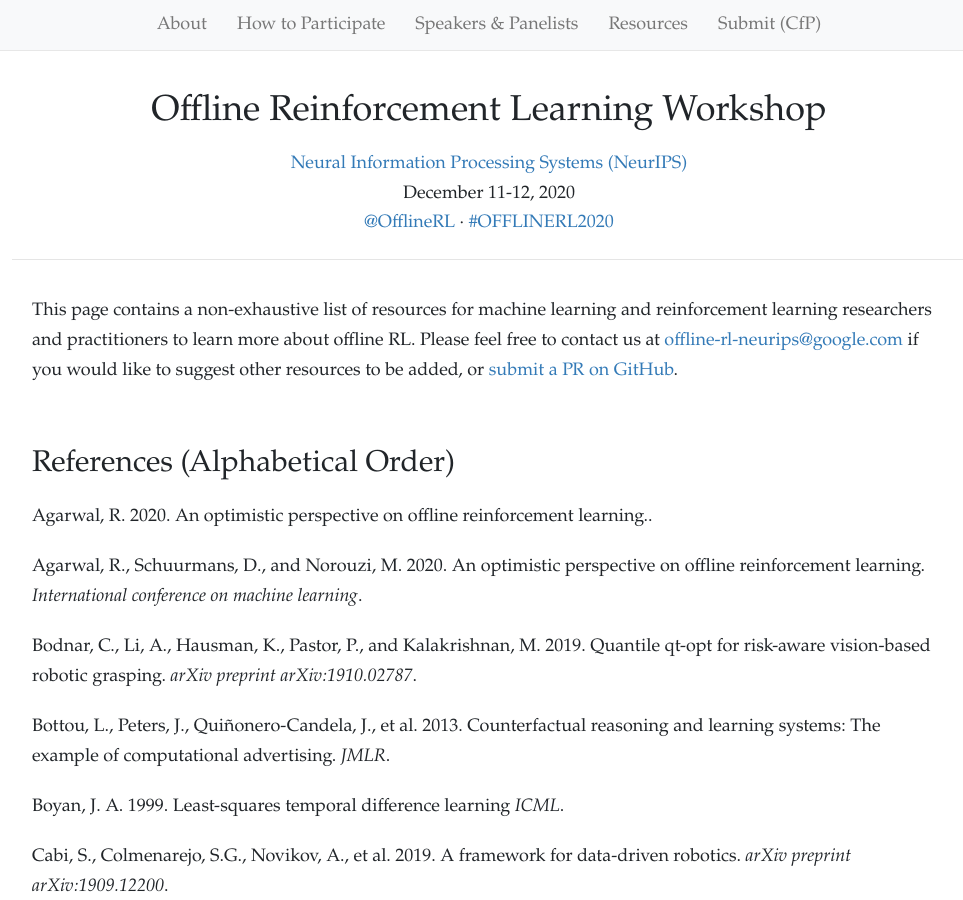
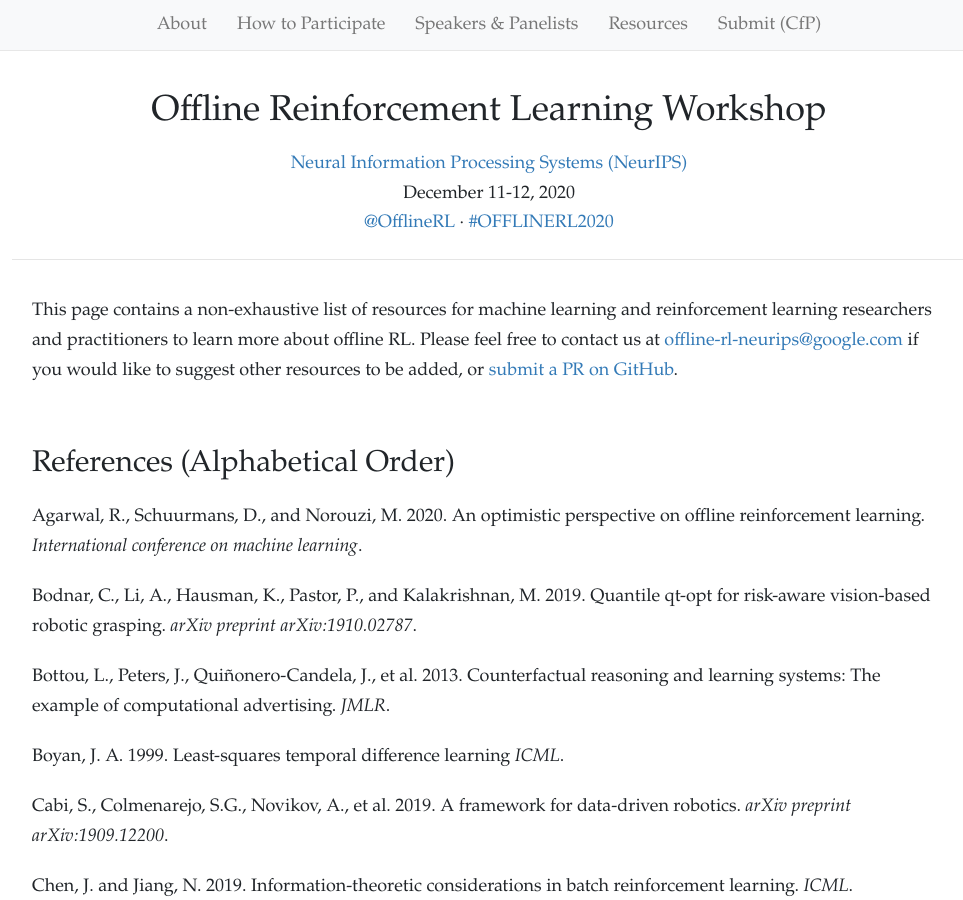
Before and after one commit to offline-rl-neurips/offline-rl-neurips.github.io, a Jekyll site: the page built from resources.html, in a window 1280 px wide and 900 px high. Shown: the whole window, without its empty margins (151-1114 px from the left). Built offline with Jekyll 4.4.1, drawn with Linux system fonts in a browser that asks for light colours; nearby versions of some CDN libraries; some of the changed text lies outside the part shown.

Commit message:
Update resources.html

```diff
--- a/resources.html
+++ b/resources.html
@@ -17,9 +17,9 @@
 <div id="references" class="row">
 <div id="refs" class="references hanging-indent" role="doc-bibliography">
 <h2>References (Alphabetical Order)</h2>
-<div id="ref-rishabh_blog">
+<!-- <div id="ref-rishabh_blog">
 <p><span class="smallcaps">Agarwal, R.</span> 2020. An optimistic perspective on offline reinforcement learning..</p>
-</div>
+</div> -->
 <div id="ref-agarwal2019striving">
 <p><span class="smallcaps">Agarwal, R., Schuurmans, D., and Norouzi, M.</span> 2020. An optimistic perspective on offline reinforcement learning. <em>International conference on machine learning</em>.</p>
 </div>
@@ -100,9 +100,9 @@
 <div id="ref-kidambi2020morel">
 <p><span class="smallcaps">Kidambi, R., Rajeswaran, A., Netrapalli, P., and Joachims, T.</span> 2020. MOReL: Model-based offline reinforcement learning. <em>arXiv preprint arXiv:2005.05951</em>.</p>
 </div>
-<div id="ref-kumar_blog">
+<!-- <div id="ref-kumar_blog">
 <p><span class="smallcaps">Kumar, A.</span> 2019. Data-driven deep reinforcement learning..</p>
-</div>
+</div> -->
 <div id="ref-kumar2019stabilizing">
 <p><span class="smallcaps">Kumar, A., Fu, J., Tucker, G., and Levine, S.</span> 2019. Stabilizing Off-Policy Q-Learning via Bootstrapping Error Reduction. <em>NeurIPS</em>.</p>
 </div>
```
